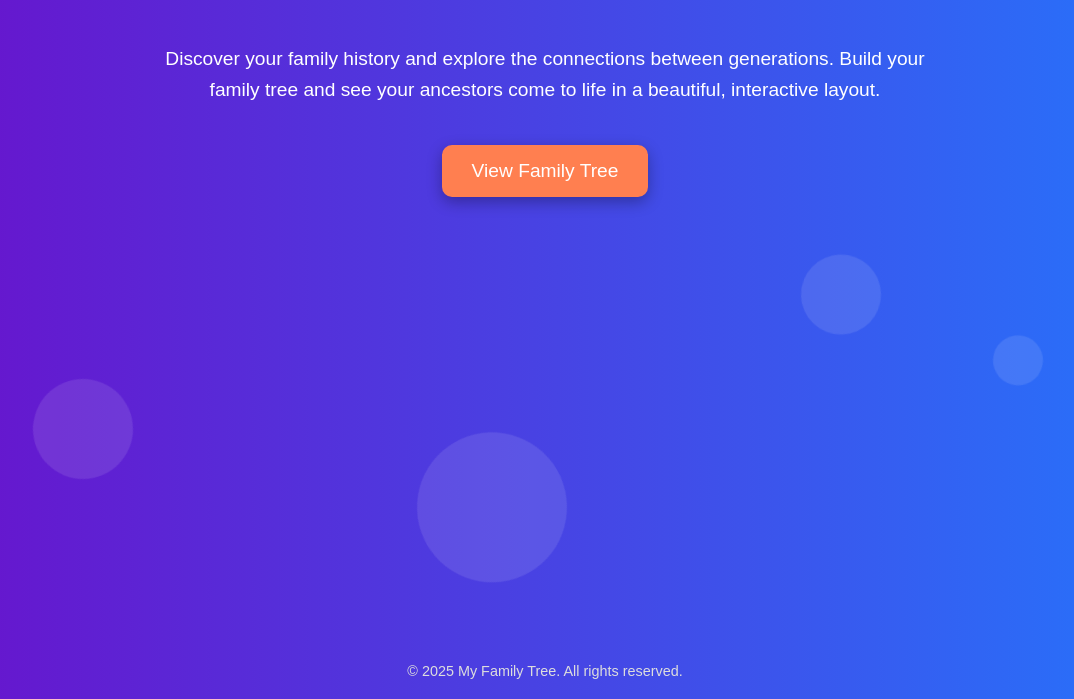
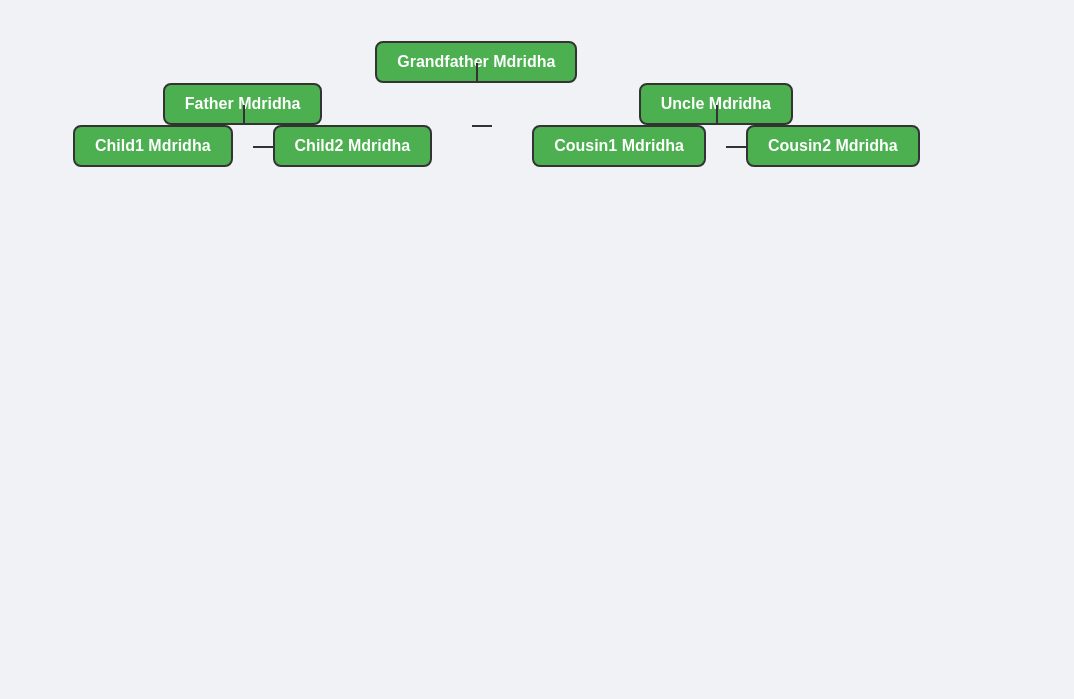
Before and after one commit to golambayzid/family, a plain HTML site: page index.html in a window 1280 px wide. Shown: the part 101-800 px from the top of the page, without its empty margins (95-1169 px from the left). Drawn offline with Linux system fonts and the light colour scheme.

Commit message:
index.html

```diff
--- a/index.html
+++ b/index.html
@@ -3,106 +3,121 @@
 <head>
   <meta charset="UTF-8">
   <meta name="viewport" content="width=device-width, initial-scale=1.0">
-  <title>My Family Tree</title>
+  <title>Mdridha Family Tree</title>
   <style>
-    /* Reset */
-    * { margin: 0; padding: 0; box-sizing: border-box; }
-
     body {
-      font-family: 'Arial', sans-serif;
-      background: linear-gradient(to right, #6a11cb, #2575fc);
-      color: #fff;
-      min-height: 100vh;
-      display: flex;
-      flex-direction: column;
-      align-items: center;
+      font-family: Arial, sans-serif;
+      background: #f0f2f5;
+      padding: 20px;
     }
 
-    header {
-      padding: 40px 20px;
-      text-align: center;
-      font-size: 2.5em;
-      font-weight: bold;
-      text-shadow: 2px 2px 5px rgba(0,0,0,0.3);
+    .tree {
+      display: flex;
+      justify-content: flex-start;
+      align-items: flex-start;
+      overflow-x: auto;
+      padding: 20px;
     }
 
-    .intro {
-      max-width: 800px;
-      text-align: center;
-      margin: 20px 20px 40px;
-      font-size: 1.2em;
-      line-height: 1.6;
+    ul {
+      display: flex;
+      list-style-type: none;
+      padding-left: 20px;
+      position: relative;
     }
 
-    .btn {
-      display: inline-block;
-      padding: 15px 30px;
-      font-size: 1.2em;
-      color: #fff;
-      background: #ff7f50;
-      border: none;
-      border-radius: 10px;
-      cursor: pointer;
-      text-decoration: none;
-      transition: all 0.3s ease;
-      box-shadow: 0 5px 15px rgba(0,0,0,0.3);
+    li {
+      text-align: center;
+      margin: 0 20px;
+      position: relative;
     }
 
-    .btn:hover {
-      transform: translateY(-3px);
-      box-shadow: 0 8px 20px rgba(0,0,0,0.4);
-      background: #ff5722;
+    li div {
+      display: inline-block;
+      padding: 10px 20px;
+      background: #4CAF50;
+      color: #fff;
+      font-weight: bold;
+      border-radius: 8px;
+      border: 2px solid #333;
     }
 
-    footer {
-      margin-top: auto;
-      padding: 20px;
-      text-align: center;
-      font-size: 0.9em;
-      color: #ddd;
+    /* Horizontal connectors */
+    li::before {
+      content: '';
+      position: absolute;
+      top: 50%;
+      left: -20px;
+      width: 20px;
+      height: 2px;
+      background: #333;
     }
 
-    /* Optional: animated background circles */
-    .circles {
-      position: fixed;
-      top: 0; left: 0; width: 100%; height: 100%; z-index: -1;
-      overflow: hidden;
+    li:first-child::before {
+      display: none;
     }
 
-    .circles div {
+    /* Vertical connector for children */
+    ul ul::before {
+      content: '';
       position: absolute;
-      border-radius: 50%;
-      background: rgba(255,255,255,0.1);
-      animation: float 20s linear infinite;
-    }
-
-    @keyframes float {
-      0% { transform: translateY(100vh) rotate(0deg); }
-      100% { transform: translateY(-100vh) rotate(360deg); }
+      top: -20px;
+      left: 50%;
+      width: 2px;
+      height: 20px;
+      background: #333;
     }
   </style>
 </head>
 <body>
 
-  <div class="circles">
-    <div style="width:100px; height:100px; left:10%; animation-duration:25s;"></div>
-    <div style="width:80px; height:80px; left:70%; animation-duration:18s;"></div>
-    <div style="width:150px; height:150px; left:40%; animation-duration:30s;"></div>
-    <div style="width:50px; height:50px; left:85%; animation-duration:22s;"></div>
-  </div>
+  <h1 style="text-align:center; margin-bottom:20px;">Mdridha Family Tree</h1>
 
-  <header>Welcome to My Family Tree</header>
+  <div class="tree" id="familyTree"></div>
 
-  <div class="intro">
-    Discover your family history and explore the connections between generations.
-    Build your family tree and see your ancestors come to life in a beautiful, interactive layout.
-  </div>
+  <script>
+    // Mdridha family data
+    const familyData = {
+      "name": "Grandfather Mdridha",
+      "children": [
+        {
+          "name": "Father Mdridha",
+          "children": [
+            {"name": "Child1 Mdridha"},
+            {"name": "Child2 Mdridha"}
+          ]
+        },
+        {
+          "name": "Uncle Mdridha",
+          "children": [
+            {"name": "Cousin1 Mdridha"},
+            {"name": "Cousin2 Mdridha"}
+          ]
+        }
+      ]
+    };
 
-  <a href="tree.html" class="btn">View Family Tree</a>
+    const treeContainer = document.getElementById('familyTree');
 
-  <footer>
-    &copy; 2025 My Family Tree. All rights reserved.
-  </footer>
+    function createTree(member) {
+      const li = document.createElement('li');
+      li.innerHTML = `<div>${member.name}</div>`;
+
+      if (member.children && member.children.length > 0) {
+        const ul = document.createElement('ul');
+        member.children.forEach(child => {
+          ul.appendChild(createTree(child));
+        });
+        li.appendChild(ul);
+      }
+
+      return li;
+    }
+
+    const ulRoot = document.createElement('ul');
+    ulRoot.appendChild(createTree(familyData));
+    treeContainer.appendChild(ulRoot);
+  </script>
 
 </body>
 </html>
```
